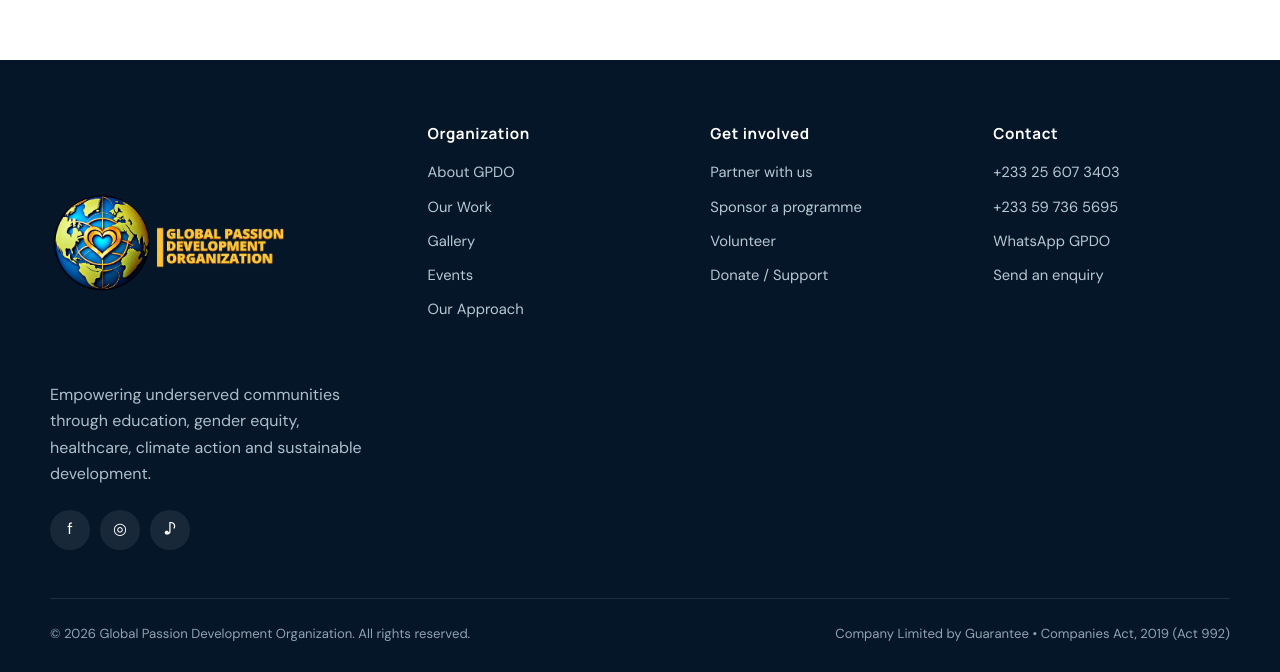
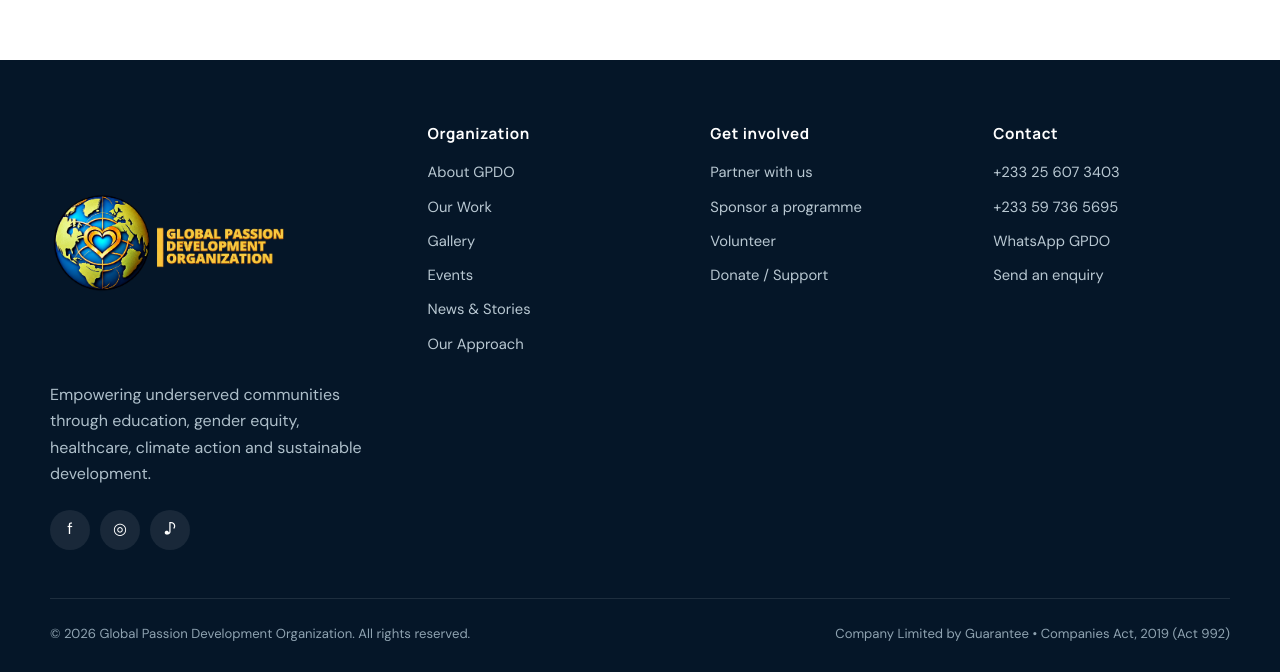
Before and after one commit to kkinging47-prog/gpdo, a Next.js app: page / in a window 1280 px wide. Shown: the part 6595-7267 px from the top of the page. Built offline with nearby package versions, Linux system fonts and the light colour scheme; no server answers; the database is empty.

Commit message:
Step 8: add News to public footer

```diff
--- a/components/Footer.jsx
+++ b/components/Footer.jsx
@@ -8,7 +8,7 @@ export default function Footer() {
   const year = new Date().getFullYear();
   return <footer><div className="container"><div className="footer-grid">
     <div><img className="footer-logo" src="/assets/gpdo-logo.png" alt="GPDO" /><p className="footer-about">Empowering underserved communities through education, gender equity, healthcare, climate action and sustainable development.</p><div className="socials"><a href="#" aria-label="Facebook">f</a><a href="https://www.instagram.com/globalpassiondevelopment/" target="_blank" rel="noopener" aria-label="Instagram">◎</a><a href="https://www.tiktok.com/@globalpassiondevelopment" target="_blank" rel="noopener" aria-label="TikTok">♪</a></div></div>
-    <div className="footer-col"><h4>Organization</h4><Link href="/about">About GPDO</Link><Link href="/programs">Our Work</Link><Link href="/gallery">Gallery</Link><Link href="/events">Events</Link><Link href="/about#governance">Our Approach</Link></div>
+    <div className="footer-col"><h4>Organization</h4><Link href="/about">About GPDO</Link><Link href="/programs">Our Work</Link><Link href="/gallery">Gallery</Link><Link href="/events">Events</Link><Link href="/news">News & Stories</Link><Link href="/about#governance">Our Approach</Link></div>
     <div className="footer-col"><h4>Get involved</h4><Link href="/get-involved#partner">Partner with us</Link><Link href="/get-involved#sponsor">Sponsor a programme</Link><Link href="/get-involved#volunteer">Volunteer</Link><Link href="/get-involved#support">Donate / Support</Link></div>
     <div className="footer-col"><h4>Contact</h4><a href="tel:+233256073403">+233 25 607 3403</a><a href="tel:+233597365695">+233 59 736 5695</a><a href="https://wa.me/233256073403" target="_blank" rel="noopener">WhatsApp GPDO</a><Link href="/contact">Send an enquiry</Link></div>
   </div><div className="footer-bottom"><span>© {year} Global Passion Development Organization. All rights reserved.</span><span>Company Limited by Guarantee • Companies Act, 2019 (Act 992)</span></div></div></footer>;
```
